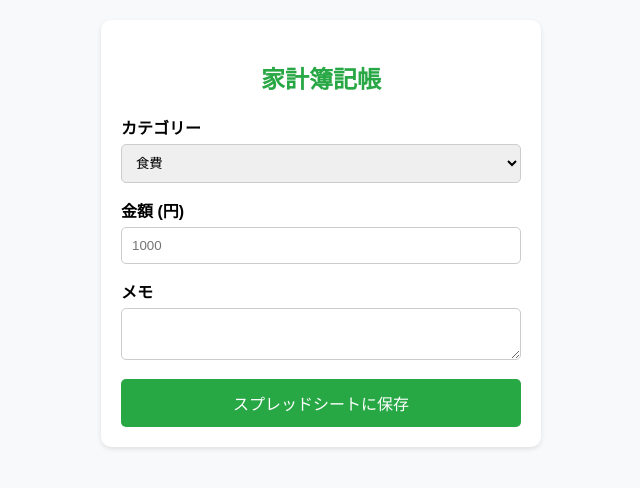
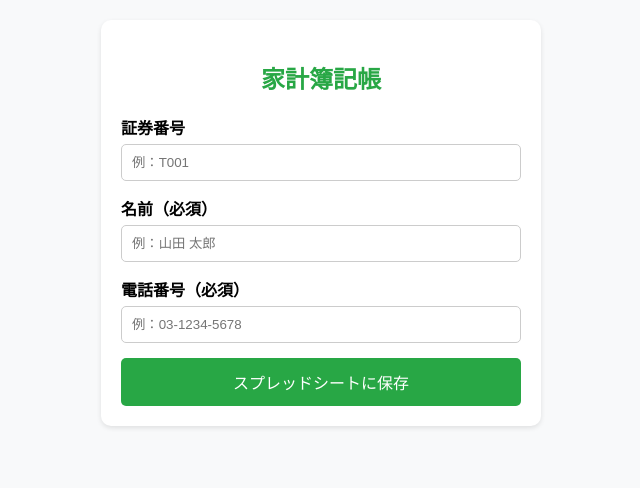
Before and after one commit to yamaguchi29/insurance-inquiry-form, a plain HTML site: page index.html in a window 1280 px wide. Shown: the whole page, without its empty margins (319-959 px from the left). Drawn offline with Linux system fonts and the light colour scheme.

Commit message:
タイトルを「火災保険総合窓口 問い合わせフォーム」に変更し、LIFF_IDを更新

```diff
--- a/index.html
+++ b/index.html
@@ -3,7 +3,7 @@
   <head>
     <meta charset="UTF-8" />
     <meta name="viewport" content="width=device-width, initial-scale=1.0" />
-    <title>家計簿入力</title>
+    <title>火災保険総合窓口 問い合わせフォーム</title>
     <link rel="stylesheet" href="style.css" />
     <script src="https://static.line-scdn.net/liff/edge/2/sdk.js"></script>
   </head>
@@ -11,31 +11,19 @@
     <div class="container">
       <h2>家計簿記帳</h2>
       <div class="item">
-        <label>カテゴリー</label>
-        <select id="category">
-          <option value="食費">食費</option>
-          <option value="日用品">日用品</option>
-          <option value="交際費">交際費</option>
-          <option value="交通費">交通費</option>
-          <option value="その他">その他</option>
-        </select>
+        <label>証券番号</label>
+        <input type="text" id="policy-number" placeholder="例：T001" />
       </div>
       <div class="item">
-        <label>金額 (円)</label>
-        <input
-          type="number"
-          id="amount"
-          placeholder="1000"
-          inputmode="numeric"
-        />
+        <label>名前（必須）</label>
+        <input type="text" id="name" placeholder="例：山田 太郎" />
       </div>
       <div class="item">
-        <label>メモ</label>
-        <textarea id="memo" rows="2"></textarea>
+        <label>電話番号（必須）</label>
+        <input type="tel" id="phone" placeholder="例：03-1234-5678" />
       </div>
       <button id="submit-btn">スプレッドシートに保存</button>
     </div>
-
     <script src="script.js"></script>
   </body>
 </html>
--- a/script.js
+++ b/script.js
@@ -1,7 +1,7 @@
 // --- 設定項目 ---
-const LIFF_ID = "2009133124-tG6paVoL";
+const LIFF_ID = "2009133124-AF3hgmtv";
 const GAS_URL =
-  "https://script.google.com/macros/s/AKfycbwNQckWtUJ08ycrH3FCH4eslU_LG9cMKSf49ABAtX8KQ0rVcXb0vFsnLrmxAfESt1pqaA/exec";
+  "https://script.google.com/macros/s/AKfycbzzWGG_kU97EIbz2RIlL1O8QlESuihtZ5B0bTc64tNM7O7Crag2jOLJv5kWcTfWJYA2sQ/exec";
 
 async function initLiff() {
   try {
```
